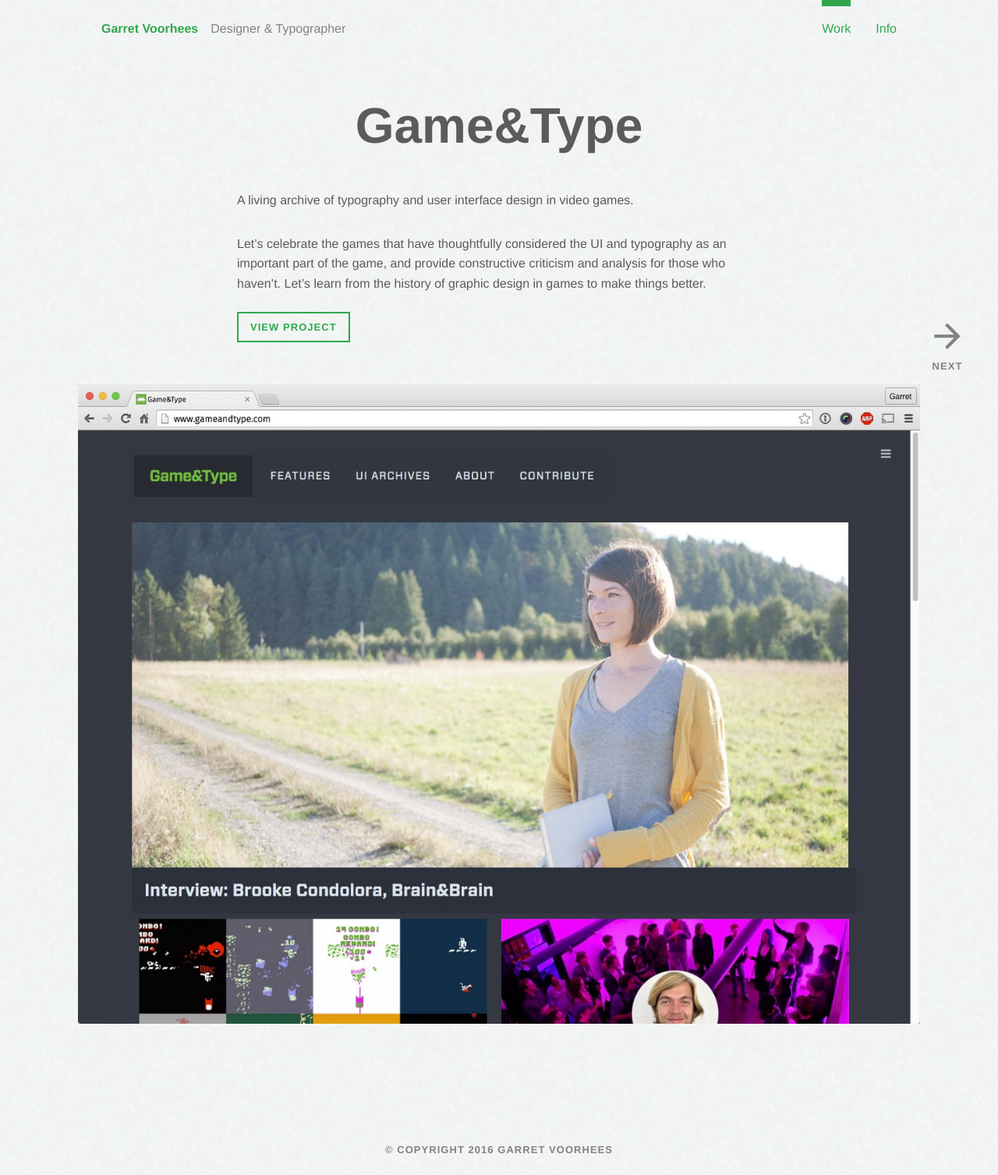
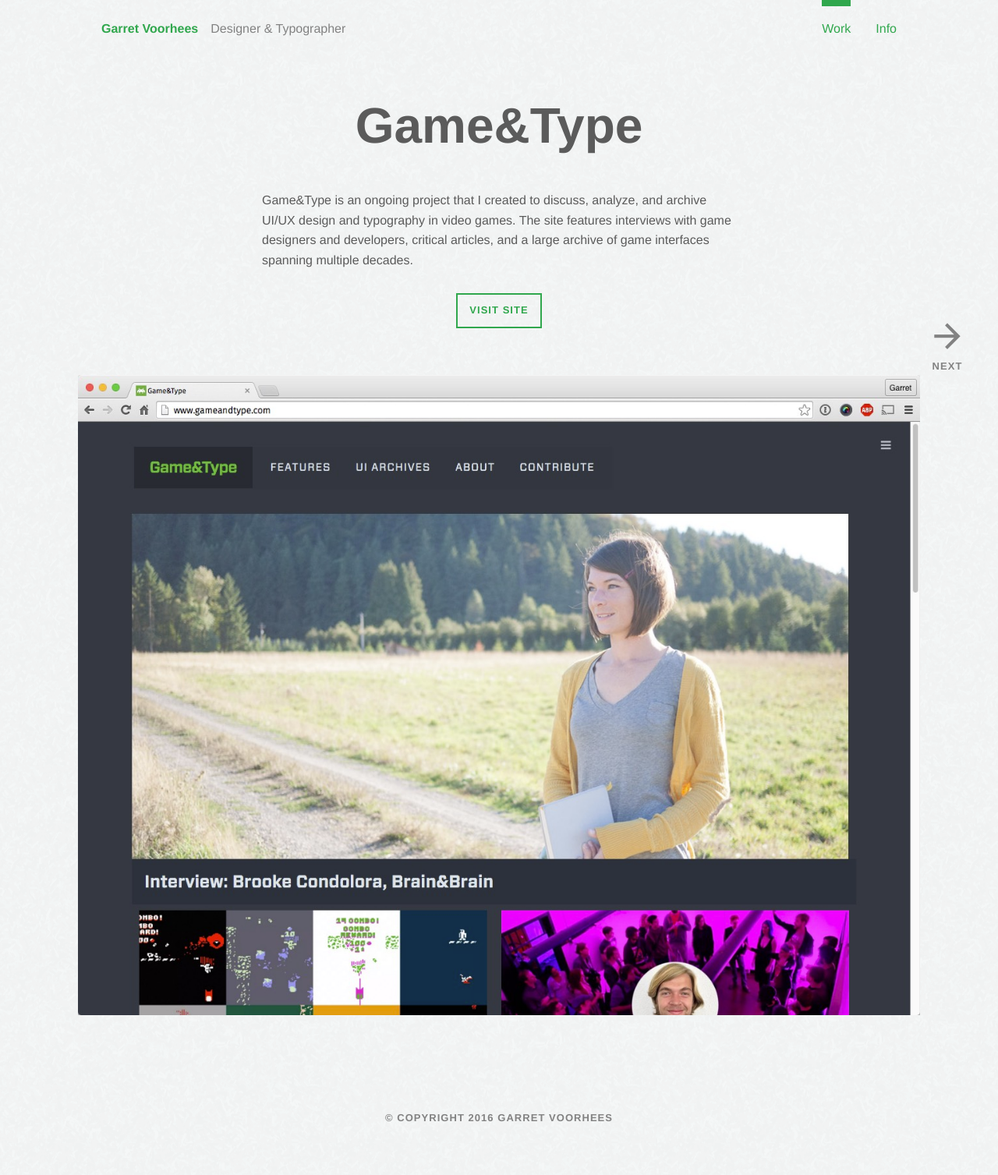
Before and after one commit to garretvoorhees/garretvoorhees.github.io, a Jekyll site: the page built from _posts/2016-02-01-gameandtype.markdown, in a window 1280 px wide. Shown: the whole page at 78% size. Built offline with Jekyll 4.4.1, drawn with Linux system fonts in a browser that asks for light colours; some web fonts are replaced; after the commit the page ends 1466 px from its top, so only the background shows below that.

Commit message:
Project updates

```diff
--- a/_posts/2015-05-01-samsara.markdown
+++ b/_posts/2015-05-01-samsara.markdown
@@ -5,7 +5,7 @@
 ---
 <div class="project-description">
 <p>I had the pleasure of designing the website for Ron Fricke's award-winning film, <a target="_blank" href="http://www.imdb.com/title/tt0770802/">Samsara</a>. The site features behind the scenes videos about the film and an interactive map of filming locations from Samsara and his previous film, <a target="_blank" href="http://www.imdb.com/title/tt0103767/">Baraka</a>.</p>
-<a class="button" href="http://www.barakasamsara.com">Visit Site</a>
+<a class="button" target="_blank" href="http://www.barakasamsara.com">Visit Site</a>
 </div>
 
 <figure><img src="/projects/samsara/samsara_01.png"></figure>
--- a/_posts/2015-07-01-steppingstories.markdown
+++ b/_posts/2015-07-01-steppingstories.markdown
@@ -5,8 +5,7 @@
 ---
 <div class="project-description">
 <p>Developed a modular and friendly art style for a series of educational children's books. Produced illustrations for three books and did the core branding for the project.</p>
-
-<a class="button" href="https://steppingstories.com">View Project</a>
+<a class="button" target="_blank" href="https://steppingstories.com">Visit Site</a>
 </div>
 
 <figure><img src="/projects/steppingstories/steppingstories_01.jpg"></figure>
--- a/_posts/2016-02-01-gameandtype.markdown
+++ b/_posts/2016-02-01-gameandtype.markdown
@@ -4,9 +4,8 @@
 thumb: /projects/gameandtype/gameandtype-thumb.jpg
 ---
 <div class="project-description">
-<p>A living archive of typography and user interface design in video games.</p>
-<p>Let’s celebrate the games that have thoughtfully considered the UI and typography as an important part of the game, and provide constructive criticism and analysis for those who haven’t. Let’s learn from the history of graphic design in games to make things better.</p>
-<a class="button" href="http://www.gameandtype.com">View Project</a>
+<p>Game&Type is an ongoing project that I created to discuss, analyze, and archive UI/UX design and typography in video games. The site features interviews with game designers and developers, critical articles, and a large archive of game interfaces spanning multiple decades.</p>
+<a class="button btn-center" target="_blank" href="http://www.gameandtype.com">Visit Site</a>
 </div>
 
 <figure><img src="/projects/gameandtype/gameandtype-01.jpg"></figure>
--- a/_sass/_base.scss
+++ b/_sass/_base.scss
@@ -187,14 +187,21 @@
 }
 
 .button{
+	display:inline-block;
 	padding:10px 15px;
 	color:$green-color;
 	border:2px solid $green-color;
 	font-weight: 600;
 	font-size: 13px;
+	text-align: center;
 	text-transform: uppercase;
 	letter-spacing: .08em;
 	transition: all 0.2s ease;
+}
+
+.btn-center{
+	display:table;
+	margin: 0 auto;
 }
 
 .button:visited{
--- a/_sass/_layout.scss
+++ b/_sass/_layout.scss
@@ -39,7 +39,8 @@
     float: right;
 }
 
-.site-nav li a, .site-nav li a:visited{
+.site-nav li a,
+.site-nav li a:visited{
 	color:$green-color;
 }
 
@@ -141,7 +142,7 @@
 }
 
 .project-description{
-	width:42em;
+	width:38em;
 	margin:0 auto;
 	margin-bottom: 2*$spacing-unit;
 }
@@ -149,11 +150,10 @@
 .post-content {
 	width:100%;
 	clear:both;
-	float:left;
 }
 
 .post-content img {
-	margin-bottom:2em;
+	margin-bottom: $spacing-unit;
 	display:block;
 	margin-left:auto;
 	margin-right:auto;
@@ -172,7 +172,8 @@
 */
 
 /* NEXT AND PREVIOUS */
-.prev-wrapper, .next-wrapper{
+.prev-wrapper,
+.next-wrapper{
 	position:fixed;
 	top:45%;
 	width:100px;
@@ -180,27 +181,33 @@
 }
 
 .prev-wrapper{
-	left:15px;
+	left: $spacing-unit / 2;
 }
 
 .next-wrapper{
-	right:15px;
+	right: $spacing-unit / 2;
 }
 
-.prev-wrapper:hover a, .next-wrapper:hover a{
+.prev-wrapper:hover a,
+.next-wrapper:hover a{
 	text-decoration: none;
 }
 
-.prev-wrapper H4, .next-wrapper H4{
+.prev-wrapper H4,
+.next-wrapper H4{
 	color:$grey-color;
 	transition: all 0.2s ease;
 }
 
-.prev-wrapper:hover H4, .next-wrapper:hover H4, .prev-wrapper:hover span, .next-wrapper:hover span{
+.prev-wrapper:hover H4,
+.next-wrapper:hover H4,
+.prev-wrapper:hover span,
+.next-wrapper:hover span{
 	color:$green-color;
 }
 
-.prev-wrapper span, .next-wrapper span{
+.prev-wrapper span,
+.next-wrapper span{
 color:$grey-color;
 font-size:50px;
 transition: all 0.2s ease;
@@ -246,7 +253,8 @@
 	float:left;
 }
 
-.bio-details a:hover, .bio-details a:visited:hover{
+.bio-details a:hover,
+.bio-details a:visited:hover{
 	color: $green-color-dark;
 }
 
@@ -284,11 +292,6 @@
 	padding-bottom:4em;
 }
 
-.influences H4 {
-	color:#515151;
-	margin-bottom:20px;
-}
-
 .influences-list {
 	color: #858585;
 	font-size:$small-font-size;
@@ -304,14 +307,16 @@
     column-gap: 			40px;
 }
 
+.influences H4,
+.colophon H4 {
+	color:#515151;
+	margin-bottom:20px;
+}
+
 .colophon {
 	border-top:1px solid $hr-color;
 	padding-top:1em;
 	font-size:$small-font-size;
-}
-
-.colophon h4 {
-	margin-bottom:20px;
 }
 
 
```
Also changed, not shown: _posts/-2015-02-01-balloons.markdown (renamed from _posts/2015-02-01-balloons.markdown).
